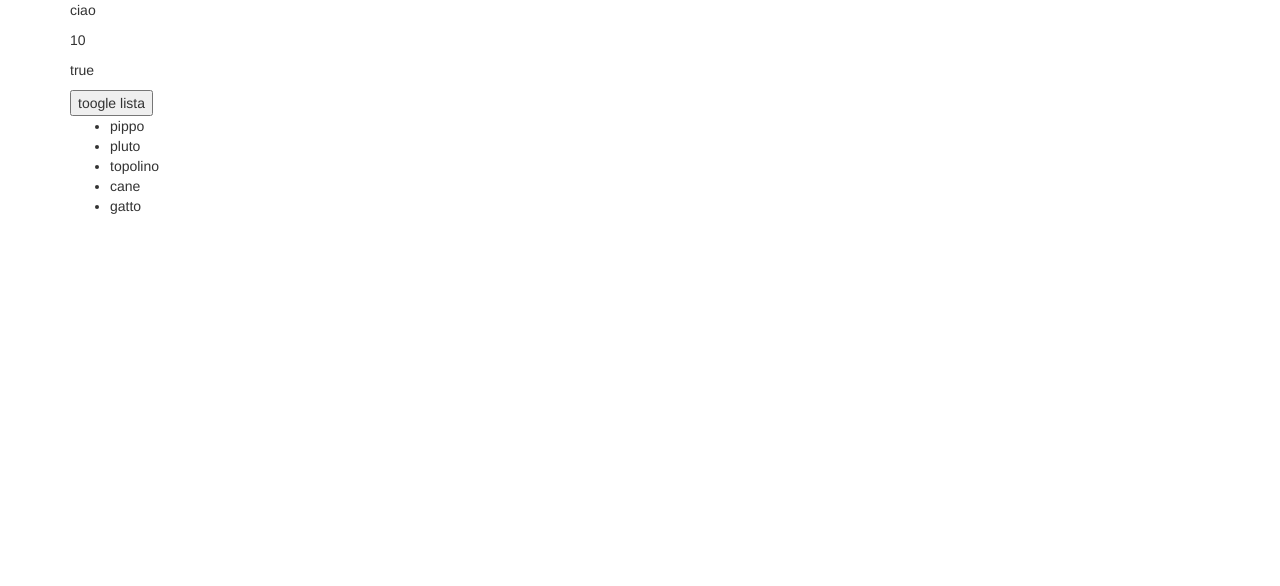
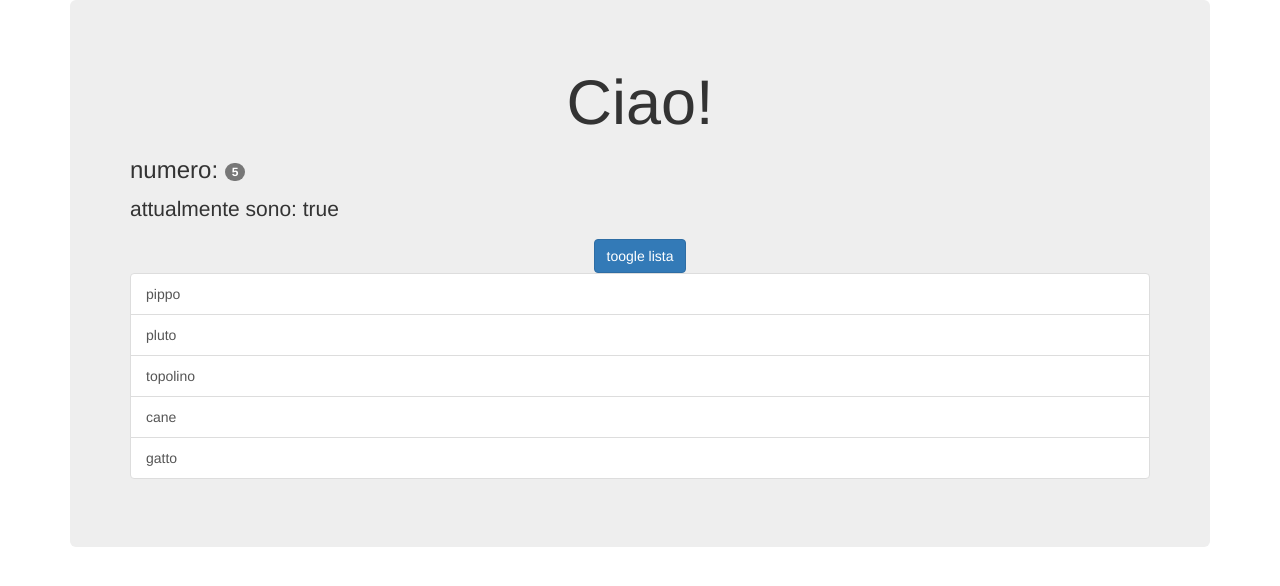
Before and after one commit to falconeta/testAngular, an Angular app: page / in a window 1280 px wide. Shown: the top 586 px of the page. Built offline with nearby package versions, Linux system fonts and the light colour scheme.

Commit message:
rifinisco header

```diff
--- a/src/app/header/header.component.html
+++ b/src/app/header/header.component.html
@@ -1,10 +1,9 @@
-<div>
-  <p>{{nome}}</p>
-  <p>{{numero}}</p>
-  <p>{{attivaDisattiva}}</p>
-  <button (click)="modificaBoolean()">toogle lista</button>
-  <ul *ngIf="attivaDisattiva">
-    <li *ngFor="let string of array"> {{string}}
-    </li>
-  </ul>
-</div>
+<header class="jumbotron d-flex justify-content-center">
+    <h1 class="text-center">{{nome}}</h1>
+    <h3 >numero: <span class="badge badge-primary badge-pill">{{numero}}</span></h3>
+    <p>attualmente sono: {{attivaDisattiva}}</p>
+    <button class="btn btn-primary center-block m-2" (click)="modificaBoolean()">toogle lista</button>
+    <ul class="list-group " *ngIf="attivaDisattiva">
+      <button type="button" class="list-group-item list-group-item-action text-center" *ngFor="let string of array"> {{string}}</button>
+    </ul>
+</header>
--- a/src/app/header/header.component.ts
+++ b/src/app/header/header.component.ts
@@ -6,13 +6,17 @@ import { Component, OnInit } from '@angular/core';
   styleUrls: ['./header.component.css']
 })
 export class HeaderComponent implements OnInit {
-  nome = 'ciao';
-  numero = 10;
+  nome = 'Ciao!';
+  numero = 0;
   attivaDisattiva = true;
   array: string[];
+  cursor;
   constructor() {
     this.array = ['pippo', 'pluto', 'topolino', 'cane', 'gatto']; }
   ngOnInit() {
+    this.cursor = setInterval(() => {
+      this.numero === 10 ? clearInterval(this.cursor) : this.numero++;
+    }, 1000);
   }
   modificaBoolean() {
     this.attivaDisattiva ? this.attivaDisattiva = false : this.attivaDisattiva = true;
```
